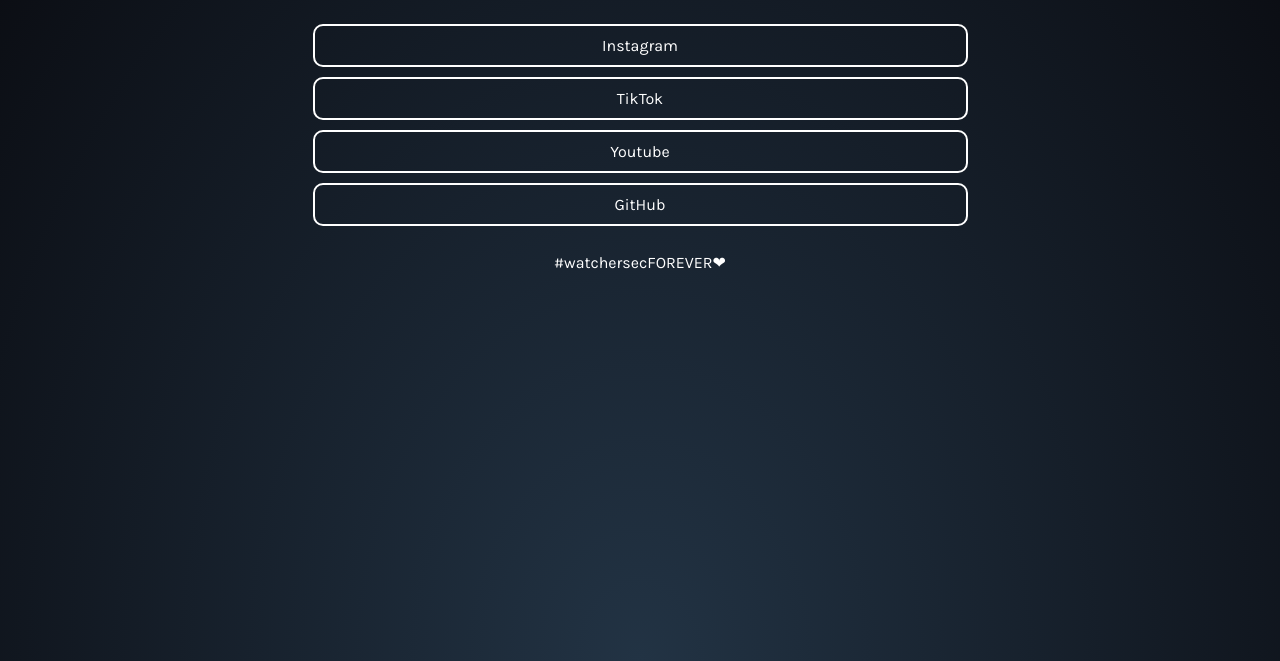
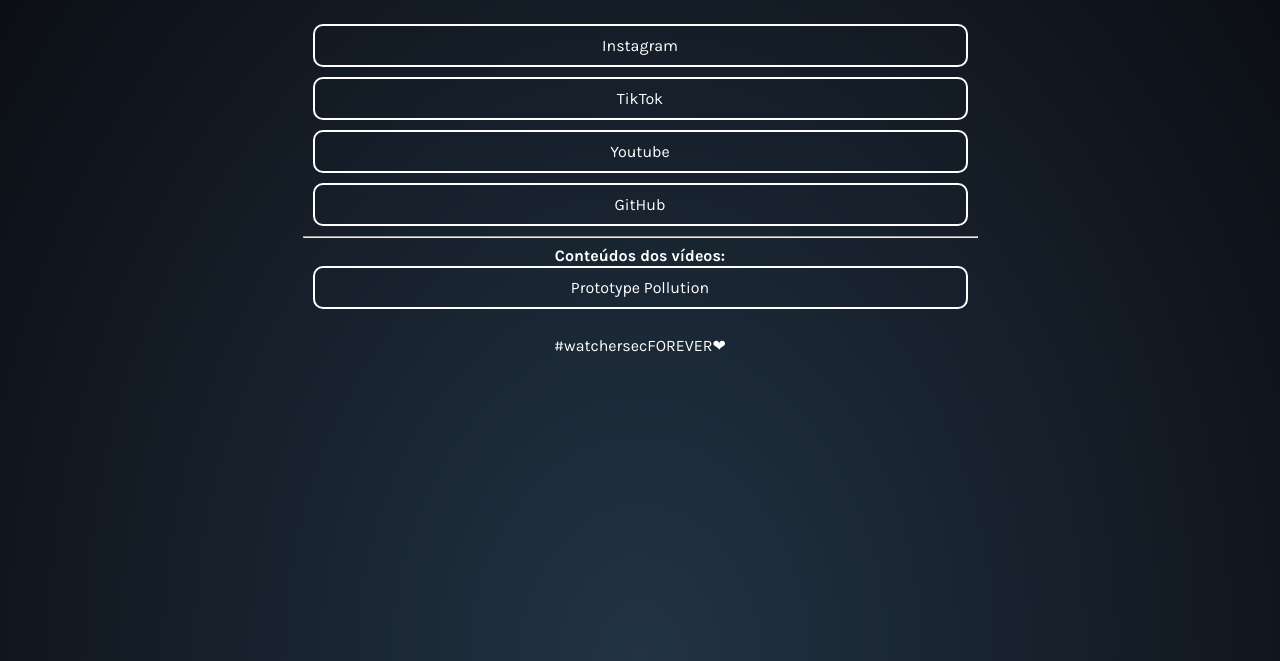
Before and after one commit to watchersec/watchersec, a plain HTML site: page index.html in a window 1280 px wide. Shown: the part 179-840 px from the top of the page. Drawn offline with Linux system fonts and the light colour scheme.

Commit message:
Update index.html

```diff
--- a/index.html
+++ b/index.html
@@ -59,6 +59,13 @@
       <a class="link" href="https://github.com/watchersec" target="_blank">
         GitHub
       </a>
+      <hr>
+    <div id="userName">
+      Conteúdos dos vídeos:
+    </div>
+      <a class="link" href="https://tinyurl.com/prototype-pollution-watchersec" target="_blank">
+        Prototype Pollution
+      </a>
       </div>
 
     <div id="hashtag">
```
